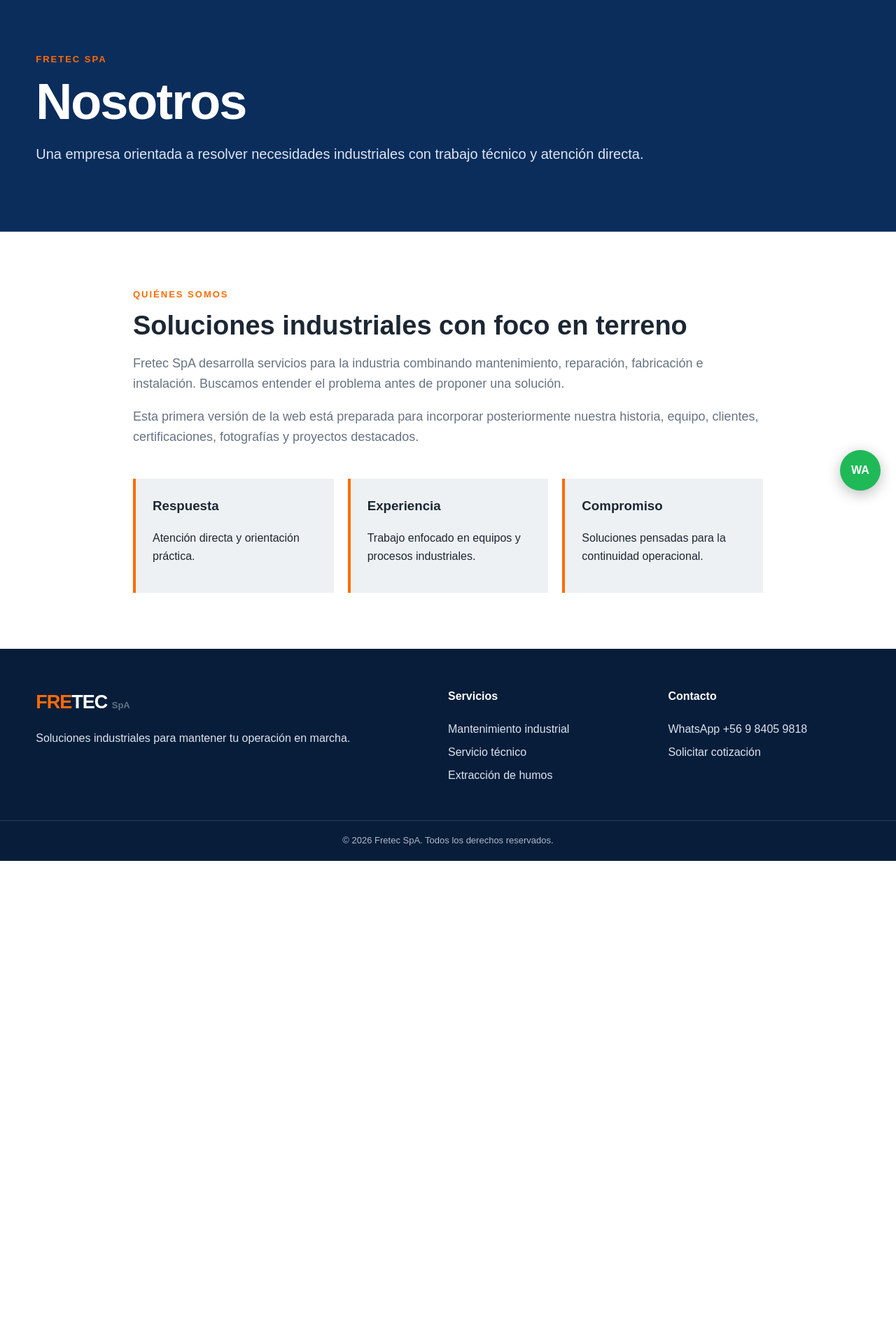
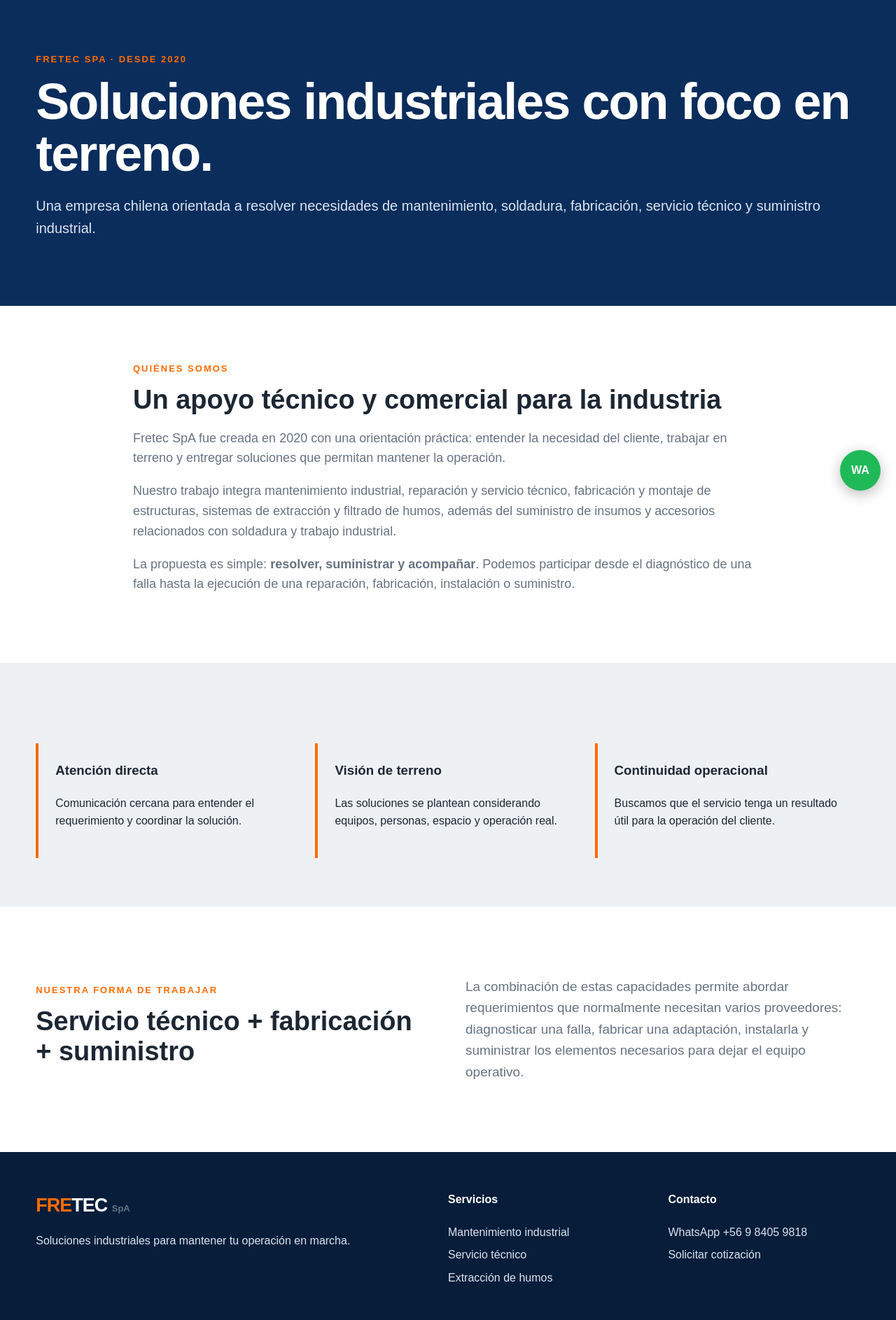
Before and after one commit to freddytp9/fretec-web, a Flask app: page /nosotros in a window 1280 px wide. Shown: the part 77-1963 px from the top of the page at 70% size. Before the commit the page ends 1307 px from the top, so only its background shows below. Run offline with Flask 3, Linux system fonts and the light colour scheme.

Commit message:
Actualizar presentación corporativa de Fretec

```diff
--- a/templates/nosotros.html
+++ b/templates/nosotros.html
@@ -1,6 +1,8 @@
 {% extends 'base.html' %}
 {% block title %}Nosotros | Fretec SpA{% endblock %}
 {% block content %}
-<section class="page-hero"><div class="container"><p class="eyebrow">FRETEC SPA</p><h1>Nosotros</h1><p>Una empresa orientada a resolver necesidades industriales con trabajo técnico y atención directa.</p></div></section>
-<section class="section"><div class="container content-narrow"><p class="eyebrow">QUIÉNES SOMOS</p><h2>Soluciones industriales con foco en terreno</h2><p>Fretec SpA desarrolla servicios para la industria combinando mantenimiento, reparación, fabricación e instalación. Buscamos entender el problema antes de proponer una solución.</p><p>Esta primera versión de la web está preparada para incorporar posteriormente nuestra historia, equipo, clientes, certificaciones, fotografías y proyectos destacados.</p><div class="values"><div><h3>Respuesta</h3><p>Atención directa y orientación práctica.</p></div><div><h3>Experiencia</h3><p>Trabajo enfocado en equipos y procesos industriales.</p></div><div><h3>Compromiso</h3><p>Soluciones pensadas para la continuidad operacional.</p></div></div></div></section>
+<section class="page-hero"><div class="container"><p class="eyebrow">FRETEC SPA · DESDE 2020</p><h1>Soluciones industriales con foco en terreno.</h1><p>Una empresa chilena orientada a resolver necesidades de mantenimiento, soldadura, fabricación, servicio técnico y suministro industrial.</p></div></section>
+<section class="section"><div class="container content-narrow"><p class="eyebrow">QUIÉNES SOMOS</p><h2>Un apoyo técnico y comercial para la industria</h2><p>Fretec SpA fue creada en 2020 con una orientación práctica: entender la necesidad del cliente, trabajar en terreno y entregar soluciones que permitan mantener la operación.</p><p>Nuestro trabajo integra mantenimiento industrial, reparación y servicio técnico, fabricación y montaje de estructuras, sistemas de extracción y filtrado de humos, además del suministro de insumos y accesorios relacionados con soldadura y trabajo industrial.</p><p>La propuesta es simple: <strong>resolver, suministrar y acompañar</strong>. Podemos participar desde el diagnóstico de una falla hasta la ejecución de una reparación, fabricación, instalación o suministro.</p></div></section>
+<section class="band"><div class="container"><div class="values"><div><h3>Atención directa</h3><p>Comunicación cercana para entender el requerimiento y coordinar la solución.</p></div><div><h3>Visión de terreno</h3><p>Las soluciones se plantean considerando equipos, personas, espacio y operación real.</p></div><div><h3>Continuidad operacional</h3><p>Buscamos que el servicio tenga un resultado útil para la operación del cliente.</p></div></div></div></section>
+<section class="section"><div class="container split"><div><p class="eyebrow">NUESTRA FORMA DE TRABAJAR</p><h2>Servicio técnico + fabricación + suministro</h2></div><p class="big-copy">La combinación de estas capacidades permite abordar requerimientos que normalmente necesitan varios proveedores: diagnosticar una falla, fabricar una adaptación, instalarla y suministrar los elementos necesarios para dejar el equipo operativo.</p></div></section>
 {% endblock %}
```
